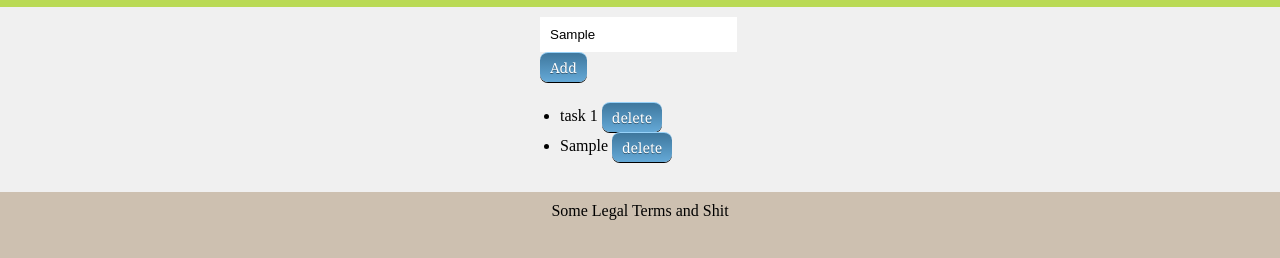
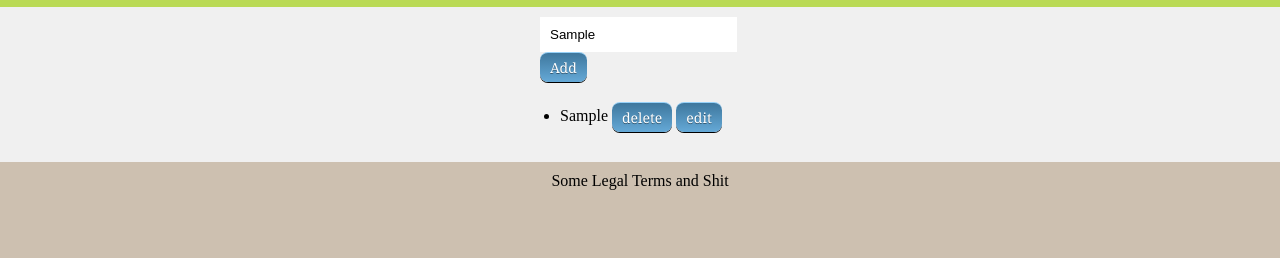
Before and after one commit to rohitdaryanani/todo, a plain HTML site: page index.html in a window 1280 px wide. Both pictures are taken after typing "Sample" into the empty fields and a click on the button "Add". Shown: the part 50-308 px from the top of the page. Drawn offline with Linux system fonts and the light colour scheme.

Commit message:
removed static data

```diff
--- a/index.html
+++ b/index.html
@@ -23,7 +23,6 @@
                 <input type="button" id="submit" name="submit" value="Add">
             </form>
             <ul id="task">
-            	<li>task 1 <button>delete</button></li>
             </ul>
         </div>
         <div id="footer">
--- a/todo.js
+++ b/todo.js
@@ -8,11 +8,14 @@ window.onload = function ( ) {
         var entry = text.value;
         var addItem = document.createElement( 'li' );
         // addItem.appendChild( document.createTextNode( entry ) );
-        addItem.innerHTML = entry + ' <button class="btn delete"> delete </button>';
+        addItem.innerHTML = entry + ' <button class="btn delete"> delete </button>' + ' <button class="btn edit"> edit </button> ';
         task.appendChild( addItem );
         addItem.querySelector( '.btn.delete' ).onclick = function ( ) {
             addItem.remove( );
         }
+        addItem.querySelector ( '.btn.edit').onclick = function() {
+        	alert();
+        }
     }
     submit.onclick = addToDo;
 }
```
